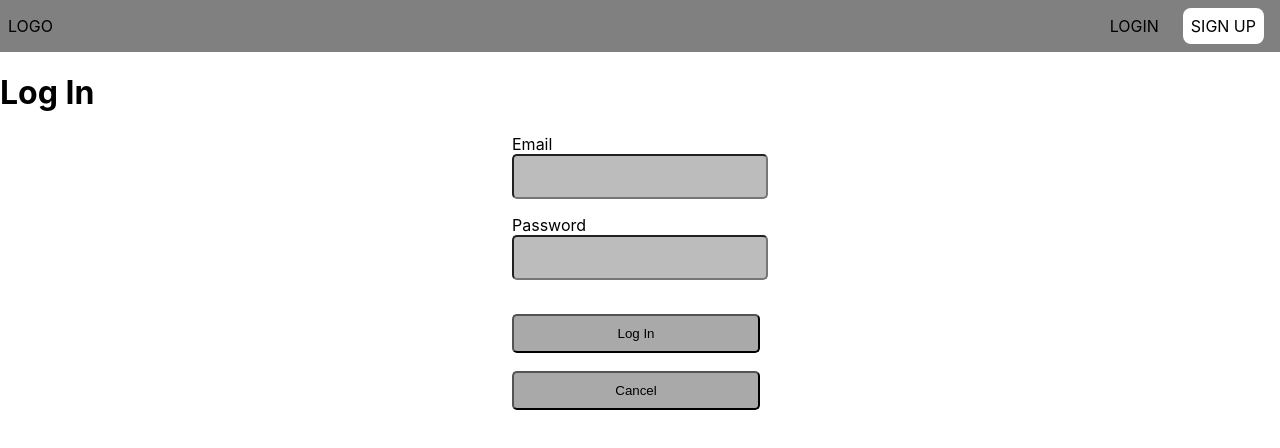
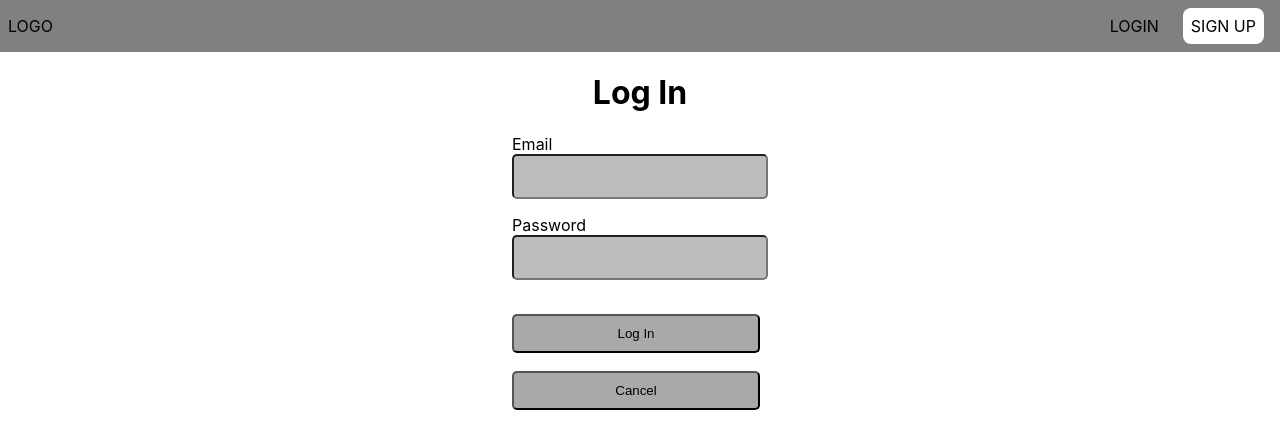
Before and after one commit to Hackathon-2-15-22/frontend, a React (Create React App) app: page /login in a window 1280 px wide. Shown: the top 448 px of the page. Built offline with nearby package versions, Linux system fonts and the light colour scheme.

Commit message:
login styling incorporated

```diff
--- a/src/App.scss
+++ b/src/App.scss
@@ -1,8 +1,12 @@
 // Imports
 @import url('https://fonts.googleapis.com/css2?family=Roboto&display=swap');
 
-// Variables
-$button-color: darkgray;
+// Color Variables
+$button: darkgray;
+$nav: gray;
+$nav-signup: white;
+$hero-background: aqua;
+$container: white;
 
 // Mixins
 @mixin column {
@@ -27,14 +31,19 @@ $button-color: darkgray;
 
 // General Styling
 a {text-decoration: none; color: black}
-button {background-color: $button-color;}
+button {background-color: $button;}
+main {background-color: $container;}
 
-// Landing Page
+// Utility Styling
+.block {margin: 5vh auto;}
+.text-center {text-align: center;}
+
+// Navbar
 .logo {margin: auto 0;}
 
 .nav {
     @include row;
-    background-color: grey;
+    background-color: $nav;
     * {padding: 1vh;}
 }
 
@@ -42,12 +51,13 @@ button {background-color: $button-color;}
     @include center;
     border: 1px;
     border-radius: 0.5em;
-    background-color: white;
+    background-color: $nav-signup;
 }
 
+// Landing Page
 .hero {
     @include column;
-    background-color: aqua;
+    background-color: $hero-background;
     padding: 10vh 0;
     h1 {
         @include center;
@@ -63,4 +73,5 @@ button {background-color: $button-color;}
         text-align: center;}
 }
 
-.block {margin: 5vh auto;}
+
+// Login Page
--- a/src/pages/Landing/Landing.js
+++ b/src/pages/Landing/Landing.js
@@ -4,7 +4,7 @@ import LandingNavbar from '../../components/LandingNavbar/LandingNavbar';
 const Landing = props => {
 
   return (
-    <main className="">
+    <main>
       <LandingNavbar/>
       <div className="hero">
         <h1>Handle Your <br />Funds with Ease.</h1>
--- a/src/pages/Login/Login.js
+++ b/src/pages/Login/Login.js
@@ -1,6 +1,5 @@
 import { useState } from 'react';
 import LoginForm from '../../components/LoginForm/LoginForm';
-import styles from './Login.module.css';
 import LandingNavbar from '../../components/LandingNavbar/LandingNavbar';
 
 const LoginPage = props => {
@@ -11,9 +10,9 @@ const LoginPage = props => {
   }
 
   return (
-    <main className={styles.container}>
+    <main>
       <LandingNavbar/>
-      <h1>Log In</h1>
+      <h1 className="text-center">Log In</h1>
       <p>{message}</p>
       <LoginForm
         handleSignupOrLogin={props.handleSignupOrLogin}
--- a/src/pages/Signup/Signup.js
+++ b/src/pages/Signup/Signup.js
@@ -1,6 +1,5 @@
 import { useState } from 'react';
 import SignupForm from '../../components/SignupForm/SignupForm';
-import styles from './Signup.module.css';
 import LandingNavbar from '../../components/LandingNavbar/LandingNavbar';
 
 const Signup = props => {
@@ -11,7 +10,7 @@ const Signup = props => {
   }
 
   return (
-    <main className={styles.container}>
+    <main className="">
       <LandingNavbar/>
       <h1>Welcome to ea$e</h1>
       <img src="https://picsum.photos/248/144" alt="ease logo" width="248" height="144"/>
```
